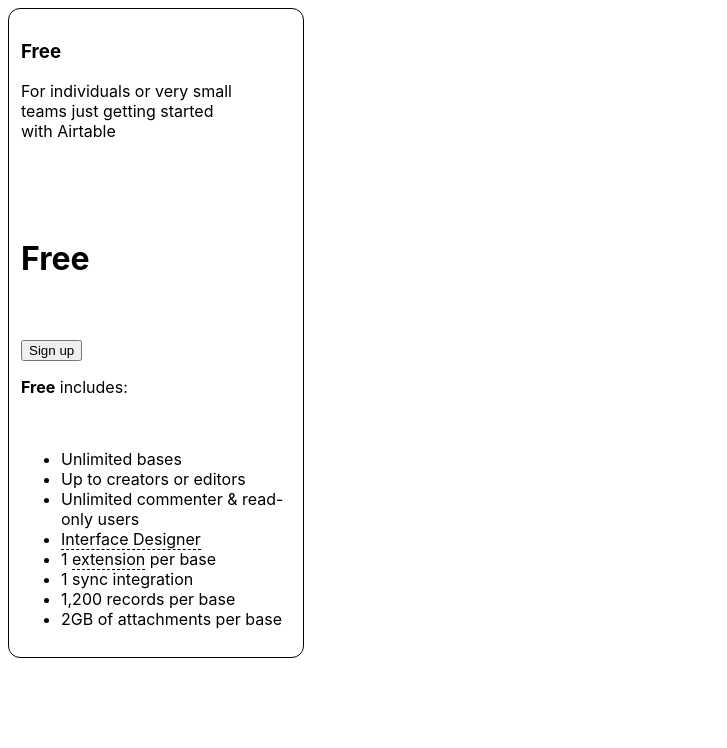
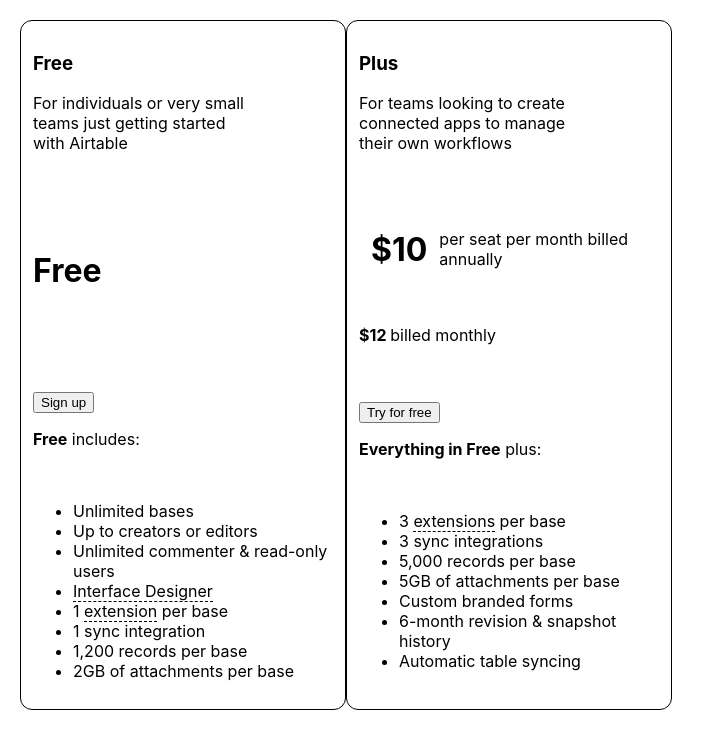
Before and after one commit to Joy879/Citrone-starter-course, a plain HTML site: page Week 3 practice/card.html in a window 1280 px wide. Shown: the whole page, without its empty margins (0-727 px from the left). Drawn offline with Linux system fonts and the light colour scheme.

Commit message:
Add a card profile

```diff
--- a/Week 3 practice/card.html
+++ b/Week 3 practice/card.html
@@ -14,16 +14,30 @@
   div {
     border: 1px solid black;
     border-radius: 12px;
-    width: 270px;
-    /* width: 18%; */
+    width: 300px;
     padding: 12px;
   }
   .interface {
     border-bottom: 1px dashed black;
   }
+  .bound {
+    display: flex;
+    border: none;
+    width: 100%;
+
+  }
+  .two-sections {
+    display: flex;
+    border: none;
+    align-items: center;
+    width: 100%;
+    overflow-wrap: break-word;
+
+  }
 </style>
 
 <body>
+  <div class="bound">
     <div>
       <h3><b>Free</b></h3>
       <p>
@@ -37,6 +51,8 @@
       <br>
       <br>
       <h1>Free</h1>
+      <br>
+      <br>
       <br>
       <br>
       <button>
@@ -56,5 +72,42 @@
         <li>2GB of attachments per base</li>
       </ul>
     </div>
+    <br>
+    <div>
+      <h3><b>Plus</b></h3>
+      <p>
+        For teams looking to create
+        <br>
+        connected apps to manage
+        <br>
+        their own workflows
+      </p>
+      <br>
+      <div class="two-sections">
+      <h1>  $10  </h1>
+      <div class="two-sections">
+      <p>per seat per month billed annually</p>
+      </div>
+      </div>
+      <p><strong>$12 </strong> billed monthly</p>
+      <br>
+      <br>
+      <button>
+        Try for free
+      </button>
+      <br>
+      <p><b>Everything in Free</b> plus:</p>
+      <br>
+      <ul>
+        <li> 3 <span class="interface">extensions</span> per base</li>
+        <li>3 sync integrations</li>
+        <li>5,000 records per base</li>
+        <li>5GB of attachments per base</li>
+        <li>Custom branded forms</li>
+        <li>6-month revision & snapshot history</li>
+        <li>Automatic table syncing</li>
+      </ul>
+    </div>
+</div>
 </body>
 </html>
```
Lines whose indentation alone changed are shown as unchanged.
